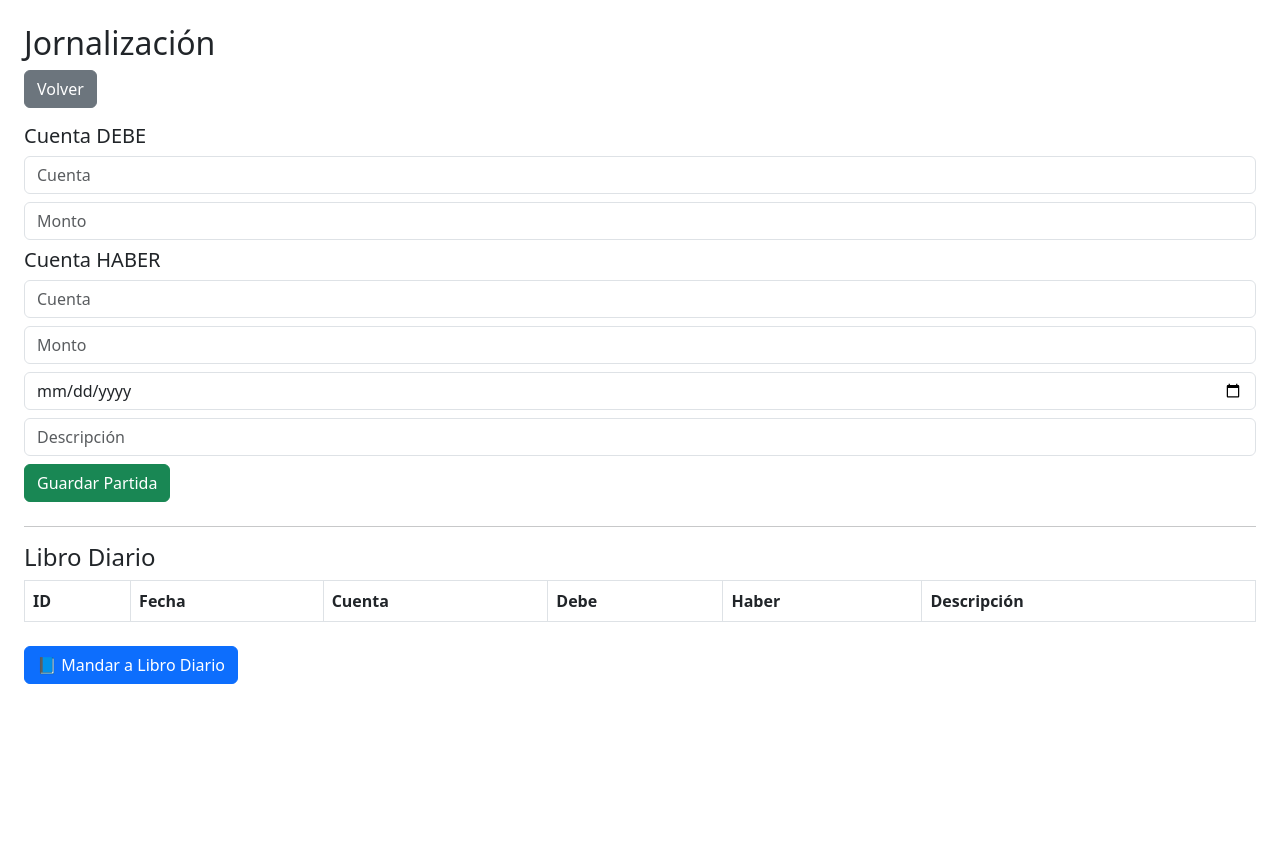
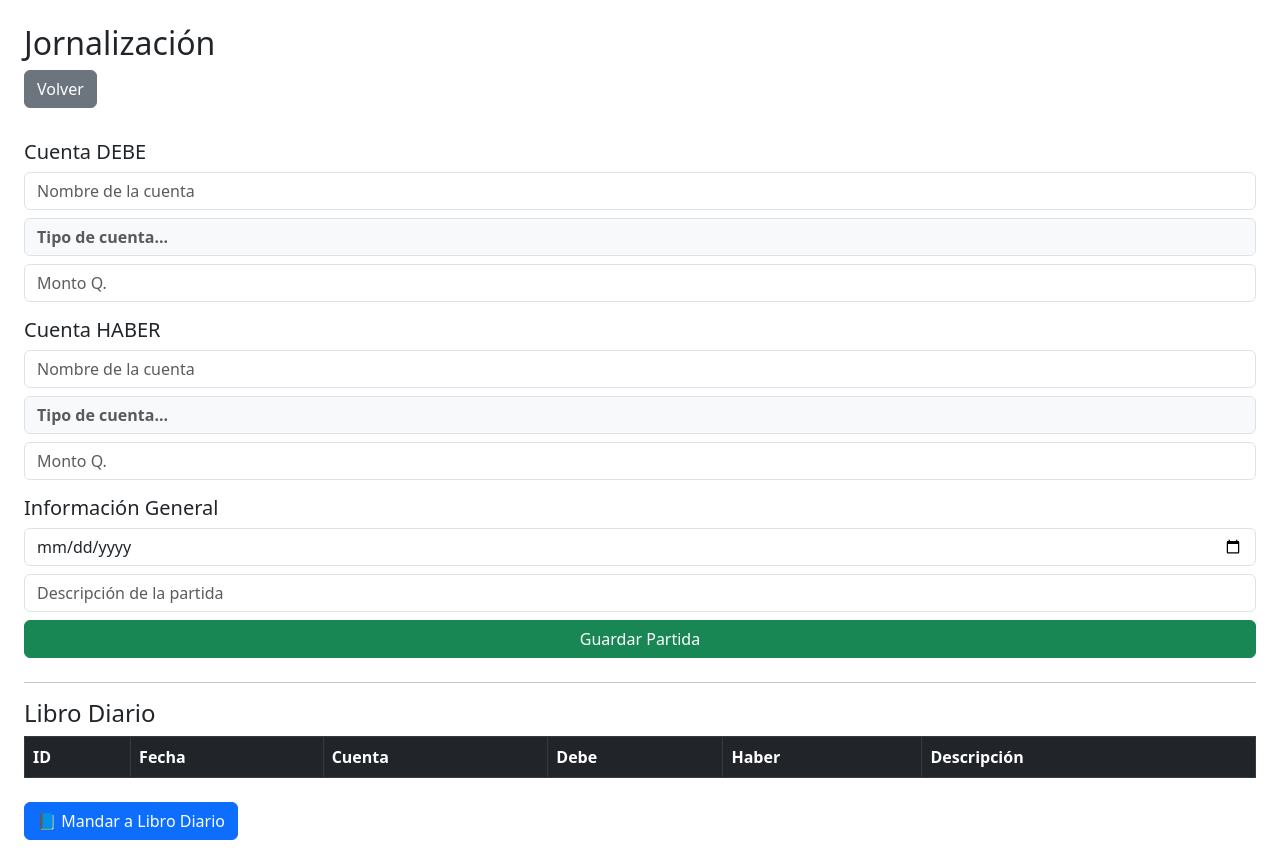
Before and after one commit to benysamayoa/sistema-contable-flask, a Flask app: page /jornalizacion in a window 1280 px wide. Before the commit the page ends 684 px from the top, so only its background shows below. Run offline with Flask 3, Linux system fonts and the light colour scheme; a user stored in the database is signed in; data that the repository does not hold is empty.

Commit message:
actualizacion de sugerencias

```diff
--- a/app.py
+++ b/app.py
@@ -2,6 +2,7 @@ from flask import Flask, render_template, request, redirect, session
 import sqlite3
 import hashlib
 from datetime import datetime
+import pandas as pd
 
 app = Flask(__name__)
 app.secret_key = "clave_super_segura_123"
@@ -11,10 +12,8 @@ app.secret_key = "clave_super_segura_123"
 # =====================================================
 
 def conectar():
-
     conn = sqlite3.connect("database.db")
     conn.row_factory = sqlite3.Row
-
     return conn
 
 # =====================================================
@@ -22,33 +21,25 @@ def conectar():
 # =====================================================
 
 def init_db():
-
     conn = conectar()
     cursor = conn.cursor()
 
     cursor.execute("""
     CREATE TABLE IF NOT EXISTS users (
-
         id INTEGER PRIMARY KEY AUTOINCREMENT,
         username TEXT UNIQUE,
         password TEXT
-
     )
     """)
 
     cursor.execute("""
     CREATE TABLE IF NOT EXISTS jornalizacion (
-
         id INTEGER PRIMARY KEY AUTOINCREMENT,
-
         fecha TEXT,
         cuenta TEXT,
-
         debe REAL DEFAULT 0,
         haber REAL DEFAULT 0,
-
         descripcion TEXT
-
     )
     """)
 
@@ -62,10 +53,67 @@ init_db()
 # =====================================================
 
 def hash_password(password):
+    return hashlib.sha256(password.encode()).hexdigest()
 
-    return hashlib.sha256(
-        password.encode()
-    ).hexdigest()
+# =====================================================
+# LECTURA DEL CATÁLOGO DESDE EL CSV CON PANDAS
+# =====================================================
+
+def obtener_datos_csv():
+    try:
+        # Leemos el archivo completo sin saltar líneas para asegurar que encuentre los datos
+        df = pd.read_csv("CLASIFICACION-CUENTAS.csv",
+                         sep=";",
+                         encoding="latin1",
+                         header=None)
+
+        lista_cuentas = []
+
+        for index, fila in df.iterrows():
+            if len(fila) < 2:
+                continue
+
+            # Intentamos obtener el nombre de la cuenta (columna 1)
+            nombre = str(fila[1]).strip()
+
+            # Filtramos valores vacíos, títulos del documento o códigos numéricos
+            if nombre == "nan" or nombre == "" or "CUENTA" in nombre.upper() or nombre.replace(".", "").isdigit():
+                continue
+
+            tipo = "Otro"
+            num_columnas = len(fila)
+
+            # Clasificación por columnas
+            if num_columnas > 6 and pd.notna(fila[6]): tipo = "Activo"
+            elif num_columnas > 7 and pd.notna(fila[7]): tipo = "Pasivo"
+            elif num_columnas > 8 and pd.notna(fila[8]): tipo = "Capital"
+            elif num_columnas > 4 and pd.notna(fila[4]): tipo = "Pérdida"
+            elif num_columnas > 5 and pd.notna(fila[5]): tipo = "Ganancia"
+
+            lista_cuentas.append({"nombre": nombre, "tipo": tipo})
+
+        return lista_cuentas
+
+    except Exception as e:
+        print(f"--- ERROR CRÍTICO AL LEER CSV: {e} ---")
+        return []
+
+# =====================================================
+# RUTA PARA LA SUGERENCIA EN TIEMPO REAL (AJAX)
+# =====================================================
+
+@app.route("/sugerir_tipo")
+def sugerir_tipo():
+    nombre_buscado = request.args.get("nombre", "").strip().lower()
+    if not nombre_buscado:
+        return {"tipo_sugerido": "No encontrada"}
+
+    todas_las_cuentas = obtener_datos_csv()
+    for cuenta in todas_las_cuentas:
+        if str(cuenta["nombre"]).strip().lower() == nombre_buscado:
+            return {"tipo_sugerido": cuenta["tipo"]}
+
+    return {"tipo_sugerido": "No encontrada"}
 
 # =====================================================
 # LOGIN
@@ -73,40 +121,21 @@ def hash_password(password):
 
 @app.route("/", methods=["GET", "POST"])
 def login():
-
     if request.method == "POST":
-
-        username = request.form["username"]
-
-        password = hash_password(
-            request.form["password"]
-        )
+        username = request.form.get("username")
+        password = hash_password(request.form.get("password"))
 
         conn = conectar()
         cursor = conn.cursor()
-
-        cursor.execute("""
-        SELECT *
-        FROM users
-        WHERE username=? AND password=?
-        """, (
-            username,
-            password
-        ))
-
+        cursor.execute("SELECT * FROM users WHERE username = ? AND password = ?", (username, password))
         user = cursor.fetchone()
-
         conn.close()
 
         if user:
-
             session["user"] = username
-
             return redirect("/dashboard")
-
         else:
-
-            return "❌ Credenciales incorrectas"
+            return "Usuario o contraseña incorrectos"
 
     return render_template("login.html")
 
@@ -116,38 +145,19 @@ def login():
 
 @app.route("/register", methods=["GET", "POST"])
 def register():
-
     if request.method == "POST":
-
         username = request.form["username"]
-
-        password = hash_password(
-            request.form["password"]
-        )
+        password = hash_password(request.form["password"])
 
         conn = conectar()
         cursor = conn.cursor()
-
         try:
-
-            cursor.execute("""
-            INSERT INTO users
-            (username, password)
-            VALUES (?, ?)
-            """, (
-                username,
-                password
-            ))
-
+            cursor.execute("INSERT INTO users (username, password) VALUES (?, ?)", (username, password))
             conn.commit()
             conn.close()
-
             return redirect("/")
-
         except:
-
             conn.close()
-
             return "❌ Usuario ya existe"
 
     return render_template("register.html")
@@ -158,152 +168,76 @@ def register():
 
 @app.route("/dashboard")
 def dashboard():
-
     if "user" not in session:
-
         return redirect("/")
-
-    return render_template(
-        "dashboard.html",
-        user=session["user"]
-    )
+    return render_template("dashboard.html", user=session["user"])
 
 # =====================================================
-# JORNALIZACION
+# JORNALIZACION (ÚNICA Y CORREGIDA)
 # =====================================================
 
 @app.route("/jornalizacion", methods=["GET", "POST"])
 def jornalizacion():
-
     if "user" not in session:
-
         return redirect("/")
 
     if request.method == "POST":
+        # Si viene fecha del formulario la usa, si no, usa la hora del sistema
+        fecha_form = request.form.get("fecha")
+        fecha = fecha_form if fecha_form else datetime.now().strftime("%Y-%m-%d %H:%M")
 
-        fecha = datetime.now().strftime(
-            "%Y-%m-%d %H:%M"
-        )
-
-        descripcion = request.form.get(
-            "descripcion",
-            ""
-        )
-
-        tipo = request.form.get(
-            "tipo",
-            "manual"
-        )
-
-        iva_opcion = request.form.get(
-            "iva",
-            "no"
-        )
-
-        cuenta_debe = request.form.get(
-            "cuenta_debe",
-            ""
-        )
-
-        cuenta_haber = request.form.get(
-            "cuenta_haber",
-            ""
-        )
-
-        # =========================================
-        # OBTENER CIFRAS
-        # =========================================
+        descripcion = request.form.get("descripcion", "")
+        iva_opcion = request.form.get("iva", "no")
+        cuenta_debe = request.form.get("cuenta_debe", "")
+        cuenta_haber = request.form.get("cuenta_haber", "")
 
         try:
-
-            debe = float(
-                request.form.get("debe") or 0
-            )
-
+            debe = float(request.form.get("debe") or 0)
         except:
-
             debe = 0
 
         try:
-
-            haber = float(
-                request.form.get("haber") or 0
-            )
-
+            haber = float(request.form.get("haber") or 0)
         except:
-
             haber = 0
 
-        # =========================================
-        # IVA
-        # =========================================
-
         if iva_opcion == "si":
-
             debe = round(debe * 1.12, 2)
             haber = round(haber * 1.12, 2)
 
         conn = conectar()
         cursor = conn.cursor()
 
-        # =========================================
-        # GUARDAR DEBE
-        # =========================================
-
         if cuenta_debe != "":
-
             cursor.execute("""
-            INSERT INTO jornalizacion
-            (fecha, cuenta, debe, haber, descripcion)
+            INSERT INTO jornalizacion (fecha, cuenta, debe, haber, descripcion)
             VALUES (?, ?, ?, ?, ?)
-            """, (
-                fecha,
-                cuenta_debe,
-                debe,
-                0,
-                descripcion
-            ))
-
-        # =========================================
-        # GUARDAR HABER
-        # =========================================
+            """, (fecha, cuenta_debe, debe, 0, descripcion))
 
         if cuenta_haber != "":
-
             cursor.execute("""
-            INSERT INTO jornalizacion
-            (fecha, cuenta, debe, haber, descripcion)
+            INSERT INTO jornalizacion (fecha, cuenta, debe, haber, descripcion)
             VALUES (?, ?, ?, ?, ?)
-            """, (
-                fecha,
-                cuenta_haber,
-                0,
-                haber,
-                descripcion
-            ))
+            """, (fecha, cuenta_haber, 0, haber, descripcion))
 
         conn.commit()
         conn.close()
-
         return redirect("/jornalizacion")
 
+    # MÉTODO GET
     conn = conectar()
     cursor = conn.cursor()
-
-    cursor.execute("""
-    SELECT *
-    FROM jornalizacion
-    ORDER BY id DESC
-    """)
-
+    cursor.execute("SELECT * FROM jornalizacion ORDER BY id DESC")
     datos = cursor.fetchall()
-
     conn.close()
 
-    return render_template(
-        "jornalizacion.html",
-        datos=datos
-    )
+    # Buscamos cuentas para el catálogo de autocompletado
+    nombres_cuentas = []
+    cuentas_para_lista = obtener_datos_csv()
+    if cuentas_para_lista:
+        nombres_cuentas = [cuenta['nombre'] for cuenta in cuentas_para_lista]
+
+    return render_template("jornalizacion.html", datos=datos, lista_nombres=nombres_cuentas)
 
 # =====================================================
 # EDITAR
@@ -311,71 +245,34 @@ def jornalizacion():
 
 @app.route("/editar/<int:id>", methods=["GET", "POST"])
 def editar(id):
-
     conn = conectar()
     cursor = conn.cursor()
 
     if request.method == "POST":
-
         cuenta = request.form["cuenta"]
-
         try:
-
-            debe = float(
-                request.form["debe"] or 0
-            )
-
+            debe = float(request.form["debe"] or 0)
         except:
-
             debe = 0
-
         try:
-
-            haber = float(
-                request.form["haber"] or 0
-            )
-
+            haber = float(request.form["haber"] or 0)
         except:
-
             haber = 0
-
         descripcion = request.form["descripcion"]
 
         cursor.execute("""
         UPDATE jornalizacion
-        SET
-            cuenta=?,
-            debe=?,
-            haber=?,
-            descripcion=?
+        SET cuenta=?, debe=?, haber=?, descripcion=?
         WHERE id=?
-        """, (
-            cuenta,
-            debe,
-            haber,
-            descripcion,
-            id
-        ))
-
+        """, (cuenta, debe, haber, descripcion, id))
         conn.commit()
         conn.close()
-
         return redirect("/jornalizacion")
 
-    cursor.execute("""
-    SELECT *
-    FROM jornalizacion
-    WHERE id=?
-    """, (id,))
-
+    cursor.execute("SELECT * FROM jornalizacion WHERE id=?", (id,))
     dato = cursor.fetchone()
-
     conn.close()
-
-    return render_template(
-        "editar.html",
-        dato=dato
-    )
+    return render_template("editar.html", dato=dato)
 
 # =====================================================
 # ELIMINAR
@@ -383,18 +280,11 @@ def editar(id):
 
 @app.route("/eliminar/<int:id>")
 def eliminar(id):
-
     conn = conectar()
     cursor = conn.cursor()
-
-    cursor.execute("""
-    DELETE FROM jornalizacion
-    WHERE id=?
-    """, (id,))
-
+    cursor.execute("DELETE FROM jornalizacion WHERE id=?", (id,))
     conn.commit()
     conn.close()
-
     return redirect("/jornalizacion")
 
 # =====================================================
@@ -403,43 +293,18 @@ def eliminar(id):
 
 @app.route("/diario_mayor")
 def diario_mayor():
-
     conn = conectar()
     cursor = conn.cursor()
-
-    cursor.execute("""
-    SELECT
-        id,
-        fecha,
-        cuenta,
-        debe,
-        haber,
-        descripcion
-    FROM jornalizacion
-    ORDER BY id DESC
-    """)
-
+    cursor.execute("SELECT id, fecha, cuenta, debe, haber, descripcion FROM jornalizacion ORDER BY id DESC")
     diario = cursor.fetchall()
 
     cursor.execute("""
-    SELECT
-        cuenta,
-        SUM(debe) as total_debe,
-        SUM(haber) as total_haber,
-        SUM(debe - haber) as saldo
-    FROM jornalizacion
-    GROUP BY cuenta
+    SELECT cuenta, SUM(debe) as total_debe, SUM(haber) as total_haber, SUM(debe - haber) as saldo
+    FROM jornalizacion GROUP BY cuenta
     """)
-
     mayor = cursor.fetchall()
-
     conn.close()
-
-    return render_template(
-        "diario_mayor.html",
-        diario=diario,
-        mayor=mayor
-    )
+    return render_template("diario_mayor.html", diario=diario, mayor=mayor)
 
 # =====================================================
 # BALANCE SALDOS
@@ -447,28 +312,15 @@ def diario_mayor():
 
 @app.route("/balance_saldos")
 def balance_saldos():
-
     conn = conectar()
     cursor = conn.cursor()
-
     cursor.execute("""
-    SELECT
-        cuenta,
-        SUM(debe) as total_debe,
-        SUM(haber) as total_haber,
-        SUM(debe - haber) as saldo
-    FROM jornalizacion
-    GROUP BY cuenta
+    SELECT cuenta, SUM(debe) as total_debe, SUM(haber) as total_haber, SUM(debe - haber) as saldo
+    FROM jornalizacion GROUP BY cuenta
     """)
-
     balances = cursor.fetchall()
-
     conn.close()
-
-    return render_template(
-        "balance_saldos.html",
-        balances=balances
-    )
+    return render_template("balance_saldos.html", balances=balances)
 
 # =====================================================
 # ESTADO RESULTADOS
@@ -476,34 +328,17 @@ def balance_saldos():
 
 @app.route("/estado_resultados")
 def estado_resultados():
-
     conn = conectar()
     cursor = conn.cursor()
-
-    cursor.execute("""
-    SELECT SUM(haber)
-    FROM jornalizacion
-    """)
-
+    cursor.execute("SELECT SUM(haber) FROM jornalizacion")
     ingresos = cursor.fetchone()[0] or 0
 
-    cursor.execute("""
-    SELECT SUM(debe)
-    FROM jornalizacion
-    """)
-
+    cursor.execute("SELECT SUM(debe) FROM jornalizacion")
     gastos = cursor.fetchone()[0] or 0
 
     utilidad = ingresos - gastos
-
     conn.close()
-
-    return render_template(
-        "estado_resultados.html",
-        ingresos=ingresos,
-        gastos=gastos,
-        utilidad=utilidad
-    )
+    return render_template("estado_resultados.html", ingresos=ingresos, gastos=gastos, utilidad=utilidad)
 
 # =====================================================
 # BALANCE GENERAL
@@ -511,34 +346,17 @@ def estado_resultados():
 
 @app.route("/balance_general")
 def balance_general():
-
     conn = conectar()
     cursor = conn.cursor()
-
-    cursor.execute("""
-    SELECT SUM(debe)
-    FROM jornalizacion
-    """)
-
+    cursor.execute("SELECT SUM(debe) FROM jornalizacion")
     activos = cursor.fetchone()[0] or 0
 
-    cursor.execute("""
-    SELECT SUM(haber)
-    FROM jornalizacion
-    """)
-
+    cursor.execute("SELECT SUM(haber) FROM jornalizacion")
     pasivos = cursor.fetchone()[0] or 0
 
     capital = activos - pasivos
-
     conn.close()
-
-    return render_template(
-        "balance_general.html",
-        activos=activos,
-        pasivos=pasivos,
-        capital=capital
-    )
+    return render_template("balance_general.html", activos=activos, pasivos=pasivos, capital=capital)
 
 # =====================================================
 # ESTADOS FINANCIEROS
@@ -546,31 +364,15 @@ def balance_general():
 
 @app.route("/estados_financieros")
 def estados_financieros():
-
     conn = conectar()
     cursor = conn.cursor()
-
-    cursor.execute("""
-    SELECT SUM(debe)
-    FROM jornalizacion
-    """)
-
+    cursor.execute("SELECT SUM(debe) FROM jornalizacion")
     total_debe = cursor.fetchone()[0] or 0
 
-    cursor.execute("""
-    SELECT SUM(haber)
-    FROM jornalizacion
-    """)
-
+    cursor.execute("SELECT SUM(haber) FROM jornalizacion")
     total_haber = cursor.fetchone()[0] or 0
-
     conn.close()
-
-    return render_template(
-        "estados_financieros.html",
-        total_debe=total_debe,
-        total_haber=total_haber
-    )
+    return render_template("estados_financieros.html", total_debe=total_debe, total_haber=total_haber)
 
 # =====================================================
 # LOGOUT
@@ -578,9 +380,7 @@ def estados_financieros():
 
 @app.route("/logout")
 def logout():
-
     session.pop("user", None)
-
     return redirect("/")
 
 # =====================================================
@@ -588,5 +388,4 @@ def logout():
 # =====================================================
 
 if __name__ == "__main__":
-
     app.run(debug=True)
--- a/templates/jornalizacion.html
+++ b/templates/jornalizacion.html
@@ -11,19 +11,27 @@
 
     <form method="POST" class="mb-4">
 
-<h5>Cuenta DEBE</h5>
-<input type="text" name="cuenta_debe" class="form-control mb-2" placeholder="Cuenta">
-<input type="number" step="any" name="debe" class="form-control mb-2" placeholder="Monto">
+        <h5 class="mt-3">Cuenta DEBE</h5>
+        <input type="text" name="cuenta_debe" id="nombre_cuenta_debe" list="lista_cuentas_autocompletar" class="form-control mb-2" placeholder="Nombre de la cuenta" required>
+        <input type="text" name="tipo_debe" id="sugerencia_debe" class="form-control mb-2" placeholder="Tipo de cuenta..." readonly style="background-color: #f8f9fa; font-weight: bold;">
+        <input type="number" step="any" name="debe" class="form-control mb-2" placeholder="Monto Q.">
 
-<h5>Cuenta HABER</h5>
-<input type="text" name="cuenta_haber" class="form-control mb-2" placeholder="Cuenta">
-<input type="number" step="any" name="haber" class="form-control mb-2" placeholder="Monto">
+        <h5 class="mt-3">Cuenta HABER</h5>
+        <input type="text" name="cuenta_haber" id="nombre_cuenta_haber" list="lista_cuentas_autocompletar" class="form-control mb-2" placeholder="Nombre de la cuenta" required>
+        <input type="text" name="tipo_haber" id="sugerencia_haber" class="form-control mb-2" placeholder="Tipo de cuenta..." readonly style="background-color: #f8f9fa; font-weight: bold;">
+        <input type="number" step="any" name="haber" class="form-control mb-2" placeholder="Monto Q.">
 
-<input type="date" name="fecha" class="form-control mb-2">
-<input type="text" name="descripcion" class="form-control mb-2" placeholder="Descripción">
+        <h5 class="mt-3">Información General</h5>
+        <input type="date" name="fecha" class="form-control mb-2" required>
+        <input type="text" name="descripcion" class="form-control mb-2" placeholder="Descripción de la partida" required>
 
-<button class="btn btn-success">Guardar Partida</button>
+        <datalist id="lista_cuentas_autocompletar">
+            {% for nombre in lista_nombres %}
+                <option value="{{ nombre }}">
+            {% endfor %}
+        </datalist>
 
+        <button type="submit" class="btn btn-success w-100">Guardar Partida</button>
     </form>
 
     <hr>
@@ -31,6 +39,7 @@
     <h4>Libro Diario</h4>
 
     <table class="table table-bordered">
+        <thead class="table-dark">
             <tr>
                 <th>ID</th>
                 <th>Fecha</th>
@@ -39,7 +48,8 @@
                 <th>Haber</th>
                 <th>Descripción</th>
             </tr>
-
+        </thead>
+        <tbody>
             {% for fila in datos %}
             <tr>
                 <td>{{ fila[0] }}</td>
@@ -50,15 +60,43 @@
                 <td>{{ fila[5] }}</td>
             </tr>
             {% endfor %}
+        </tbody>
+    </table>
 
-</table>
     <div class="mt-4">
-
         <a href="/diario_mayor" class="btn btn-primary">
             📘 Mandar a Libro Diario
         </a>
+    </div>
 
-</div>
+    <script>
+        function configurarSugerencia(idInput, idResultado) {
+            const input = document.getElementById(idInput);
+            const resultado = document.getElementById(idResultado);
+
+            // Escucha en tiempo real mientras el usuario escribe cada letra
+            input.addEventListener('input', function() {
+                const nombre = this.value.trim();
+
+                if (nombre.length > 1) {
+                    fetch(`/sugerir_tipo?nombre=${encodeURIComponent(nombre)}`)
+                        .then(res => res.json())
+                        .then(data => {
+                            if (data.tipo_sugerido !== "No encontrada") {
+                                resultado.value = data.tipo_sugerido;
+                            }
+                        })
+                        .catch(err => console.error("Error al sugerir:", err));
+                } else {
+                    resultado.value = ""; // Limpia la casilla si borras el texto
+                }
+            });
+        }
+
+        // Activamos los listeners para los inputs correspondientes
+        configurarSugerencia('nombre_cuenta_debe', 'sugerencia_debe');
+        configurarSugerencia('nombre_cuenta_haber', 'sugerencia_haber');
+    </script>
 
 </body>
 </html>
```
Lines whose indentation alone changed are shown as unchanged.
